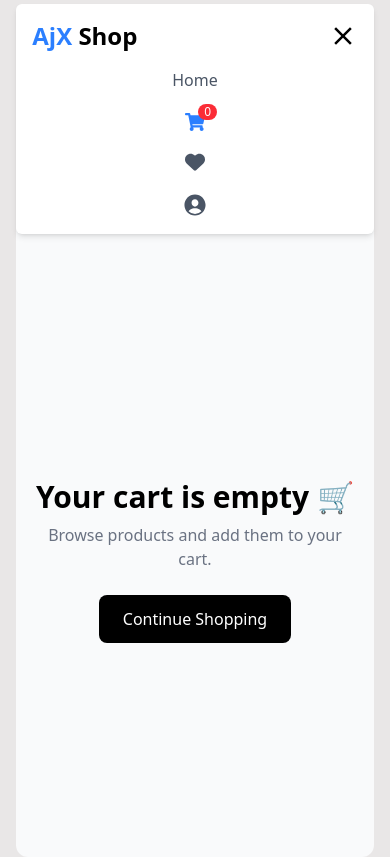
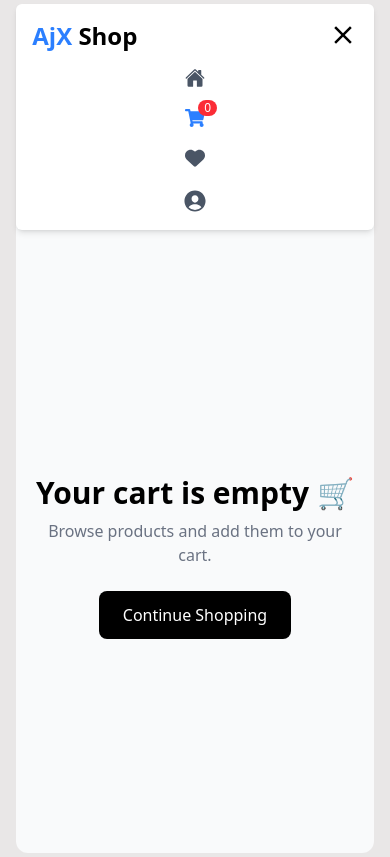
Before and after one commit to Ajmat-Ali/AjX-shop, a React (Vite) app: page /cart in a window 390 px wide. Both pictures are taken after a click on the button 345 px from the left and 36 px from the top of the page. Built offline with nearby package versions, Linux system fonts and the light colour scheme.

Commit message:
style: make responsive to cart page

```diff
--- a/src/components/Header.jsx
+++ b/src/components/Header.jsx
@@ -9,6 +9,7 @@ import { useDispatch } from "react-redux";
 import { addItem } from "../redux/cartSlice";
 import { RxHamburgerMenu } from "react-icons/rx";
 import { MdClose } from "react-icons/md";
+import { IoHome } from "react-icons/io5";
 
 export default function Header() {
   const [showNav, setShowNav] = useState(false);
@@ -19,7 +20,11 @@ export default function Header() {
     dispatch(addItem("New Data Ajmat Ji"));
   };
   const handleShowNav = () => {
-    setShowNav(!showNav);
+    setShowNav(true);
+  };
+
+  const handleHideNav = () => {
+    setShowNav(false);
   };
 
   return (
@@ -29,16 +34,24 @@ export default function Header() {
           <h1 className="text-2xl md:text-3xl font-bold">
             <span className="text-blue-500">AjX</span> Shop
           </h1>
-          <button onClick={handleShowNav} className=" hidden max-md:block ">
-            {showNav ? <MdClose size={30} /> : <RxHamburgerMenu size={25} />}
-          </button>
+          <div>
+            {showNav ? (
+              <button onClick={handleHideNav} className=" hidden max-md:block ">
+                <MdClose size={30} />
+              </button>
+            ) : (
+              <button onClick={handleShowNav} className=" hidden max-md:block ">
+                <RxHamburgerMenu size={25} />
+              </button>
+            )}
+          </div>
         </div>
 
         <nav className={``}>
           <ul
             className={`flex-col items-center gap-6 text-gray-600 md:flex-row md:gap-8 ${showNav ? "flex" : "hidden"} md:flex max-md:gap-y-5 `}
           >
-            <li className="cursor-pointer">
+            <li className="cursor-pointer" onClick={handleHideNav}>
               <NavLink
                 to="/"
                 className={({ isActive }) =>
@@ -47,11 +60,11 @@ export default function Header() {
                     : "hover:text-blue-500"
                 }
               >
-                Home
+                <IoHome size={20} />
               </NavLink>
             </li>
 
-            <li onClick={handleAddItem} className="cursor-pointer relative">
+            <li onClick={handleHideNav} className="cursor-pointer relative">
               <span className="absolute -top-2 -right-3 text-xs bg-red-500 text-white px-1.5 rounded-full">
                 {reduxCartItems.length}
               </span>
@@ -68,7 +81,7 @@ export default function Header() {
               </NavLink>
             </li>
 
-            <li className="cursor-pointer">
+            <li className="cursor-pointer" onClick={handleHideNav}>
               <NavLink
                 to="/wishlist"
                 className={({ isActive }) =>
--- a/src/components/cartComponent/Card.jsx
+++ b/src/components/cartComponent/Card.jsx
@@ -5,14 +5,14 @@ export const Card = ({ item, addToCart, decreaseQty, removeFromCart }) => {
   const { id, image, price, category, description, quantity, rating, title } =
     item;
   return (
-    <div className="flex gap-6 p-5 border rounded-2xl bg-white hover:shadow-md transition">
+    <div className="flex gap-6 p-5 border rounded-2xl bg-white hover:shadow-md transition  max-sm:flex-col max-sm:items-center">
       {/* Product Image */}
       <div className="w-28 h-28 flex-shrink-0">
         <img src={image} alt={title} className="w-full h-full object-contain" />
       </div>
 
       {/* Product Info */}
-      <div className="flex-1 flex flex-col justify-between">
+      <div className="flex-1 flex flex-col justify-between max-md:w-full">
         <div>
           <h3 className="font-medium text-lg line-clamp-2">{title}</h3>
           <p className="text-gray-500 mt-1">₹{price}</p>
--- a/src/components/useDebounce.jsx
+++ b/src/components/useDebounce.jsx
@@ -3,7 +3,7 @@ import { useEffect, useState } from "react";
 // --------------------------------------------- Debounce Hook -------------------------------------------
 function useDebounce(value, delay) {
   const [debouncedValue, setDebouncedValue] = useState(value);
-  console.log(debouncedValue, delay, value, Math.random());
+  // console.log(debouncedValue, delay, value, Math.random());
 
   useEffect(() => {
     const handler = setTimeout(() => {
--- a/src/components/wishlistComponent/WishlistShimmer.jsx
+++ b/src/components/wishlistComponent/WishlistShimmer.jsx
@@ -10,7 +10,7 @@ export const WishlistShimmer = () => {
 
       <button
         className="mt-6 px-6 py-3 bg-black text-white rounded-lg hover:bg-gray-800 transition"
-        onClick={() => console.log("Navigate to products")}
+        // onClick={() => console.log("Navigate to products")}
       >
         Start Shopping
       </button>
--- a/src/pages/Cart.jsx
+++ b/src/pages/Cart.jsx
@@ -23,7 +23,7 @@ const Cart = () => {
 
       <div className="grid grid-cols-1 lg:grid-cols-3 gap-8">
         {/*------------------- LEFT: Cart Items ---------------------------*/}
-        <div className="lg:col-span-2 space-y-6 flex flex-col-reverse ">
+        <div className="lg:col-span-2 gap-y-6 flex flex-col-reverse ">
           {cart.map((item) => (
             <Card
               key={item.id}
--- a/src/redux/cartSlice.js
+++ b/src/redux/cartSlice.js
@@ -10,10 +10,10 @@ const cartSlice = createSlice({
       state.items.push(actions.payload);
     },
     removeItem: (state, actions) => {
-      console.log(actions);
+      // console.log(actions);
     },
     clearItem: (state, actions) => {
-      console.log(actions);
+      // console.log(actions);
     },
   },
 });
```
